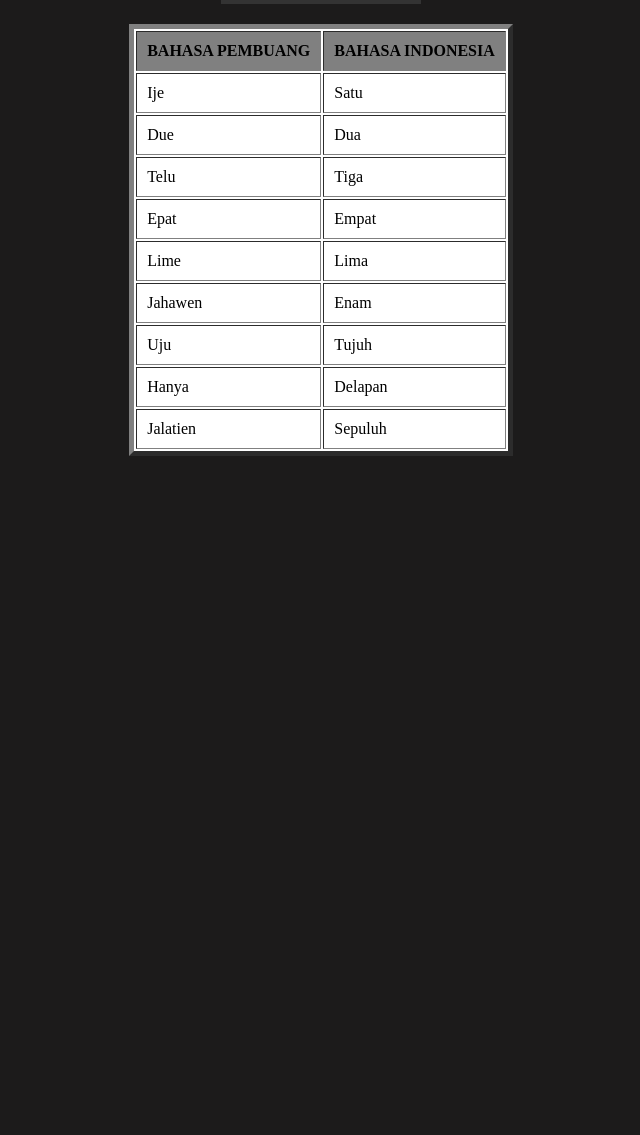
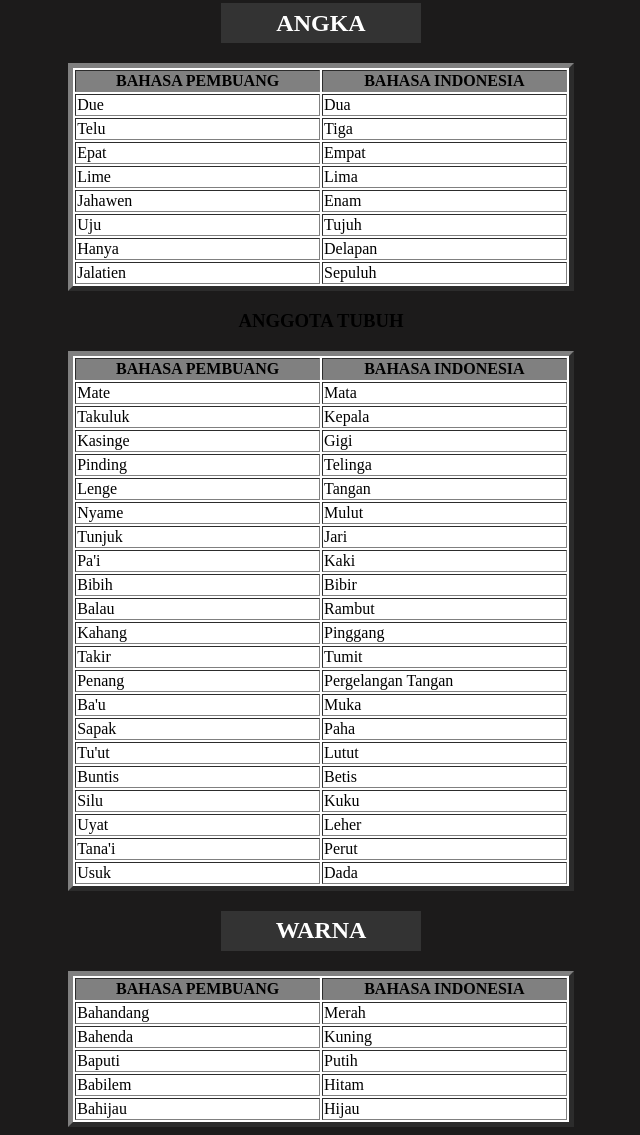
Before and after one commit to BelajarBahasaPembuangHulu/BelajarBahasaPembuangHulu.github.io, a plain HTML site: page index.html in a window 1280 px wide. Shown: the part 185-1320 px from the top of the page, without its empty margins (319-959 px from the left). Before the commit the page ends 800 px from the top, so only its background shows below. Drawn offline with Linux system fonts and the light colour scheme.

Commit message:
Update index.html

```diff
--- a/index.html
+++ b/index.html
@@ -5,23 +5,19 @@
     </head>
     <body>
         <h1> BELAJAR BAHASA PEMBUANG HULU </h1>
+        <h5>BY:Mukhtaruddin</h5>
     </body>
-    <body class="3">
-        <h2> ANGKA</h2>
+    <body class="2">
+        <center><h2>ANGKA</h2>
+        </center>
     </body>
     <body>
-        <table border="5" align="center" cellpadding="10"
+        <table border="5" align="center" width="40%"
             <thead>
-                <tr>
-                    <th bgcolor="grey" rowspan="2">BAHASA PEMBUANG</th>
-                    <th bgcolor="grey" rowspan="2">BAHASA INDONESIA</th>
-                </tr>
+                    <th width="50%" bgcolor="grey" rowspan="2">BAHASA PEMBUANG</th>
+                    <th width="50%" bgcolor="grey" rowspan="2">BAHASA INDONESIA</th>
             </thead>
             <tbody>
-                <tr>
-                    <td>Ije</td>
-                    <td>Satu</td>
-                </tr>
                 <tr>
                     <td>Due</td>
                     <td>Dua</td>
@@ -57,4 +53,135 @@
             </tbody>
         </table>
     </body>
+    <body class="3">
+        <center><h3>ANGGOTA TUBUH</h3>
+        </center>
+    </body>
+    <body>
+        <table border="5" align="center" width="40%"
+            <thead>
+                    <th width="50%" bgcolor="grey" rowspan="2">BAHASA PEMBUANG</th>
+                    <th width="50%" bgcolor="grey" rowspan="2">BAHASA INDONESIA</th>
+            </thead>
+            <tbody>
+                <tr>
+                    <td>Mate</td>
+                    <td>Mata</td>
+                </tr>
+                <tr>
+                    <td>Takuluk</td>
+                    <td>Kepala</td>
+                </tr>
+                <tr>
+                    <td>Kasinge</td>
+                    <td>Gigi</td>
+                </tr>
+                <tr>
+                    <td>Pinding</td>
+                    <td>Telinga</td>
+                </tr>
+                <tr>
+                    <td>Lenge</td>
+                    <td>Tangan</td>
+                </tr>
+                <tr>
+                    <td>Nyame</td>
+                    <td>Mulut</td>
+                </tr>
+                <tr>
+                    <td>Tunjuk</td>
+                    <td>Jari</td>
+                </tr>
+                <tr>
+                    <td>Pa'i</td>
+                    <td>Kaki</td>
+                </tr>
+                <tr>
+                    <td>Bibih</td>
+                    <td>Bibir</td>
+                </tr>
+                <tr>
+                    <td>Balau</td>
+                    <td>Rambut</td>
+                </tr>
+                <tr>
+                    <td>Kahang</td>
+                    <td>Pinggang</td>
+                </tr>
+                <tr>
+                    <td>Takir</td>
+                    <td>Tumit</td>
+                </tr>
+                <tr>
+                    <td>Penang</td>
+                    <td>Pergelangan Tangan</td>
+                </tr>
+                <tr>
+                    <td>Ba'u</td>
+                    <td>Muka</td>
+                </tr>
+                <tr>
+                    <td>Sapak</td>
+                    <td>Paha</td>
+                </tr>
+                <tr>
+                    <td>Tu'ut</td>
+                    <td>Lutut</td>
+                </tr>
+                <tr>
+                    <td>Buntis</td>
+                    <td>Betis</td>
+                </tr>
+                <tr>
+                    <td>Silu</td>
+                    <td>Kuku</td>
+                </tr><tr>
+                    <td>Uyat</td>
+                    <td>Leher</td>
+                </tr>
+                <tr>
+                    <td>Tana'i</td>
+                    <td>Perut</td>
+                </tr>
+                <tr>
+                    <td>Usuk</td>
+                    <td>Dada</td>
+                </tr>
+            </tbody>
+        </table>
+    </body>
+    <body class="3">
+        <center><h2>WARNA</h2>
+        </center>
+    </body>
+    <body>
+        <table border="5" align="center" width="40%"
+            <thead>
+                    <th width="50%" bgcolor="grey" rowspan="2">BAHASA PEMBUANG</th>
+                    <th width="50%" bgcolor="grey" rowspan="2">BAHASA INDONESIA</th>
+            </thead>
+            <tbody>
+                <tr>
+                    <td>Bahandang</td>
+                    <td>Merah</td>
+                </tr>
+                <tr>
+                    <td>Bahenda</td>
+                    <td>Kuning</td>
+                </tr>
+                <tr>
+                    <td>Baputi</td>
+                    <td>Putih</td>
+                </tr>
+                <tr>
+                    <td>Babilem</td>
+                    <td>Hitam</td>
+                </tr>
+                <tr>
+                    <td>Bahijau</td>
+                    <td>Hijau</td>
+                </tr>
+            </tbody>
+        </table>
+    </body>
 </html>
```
